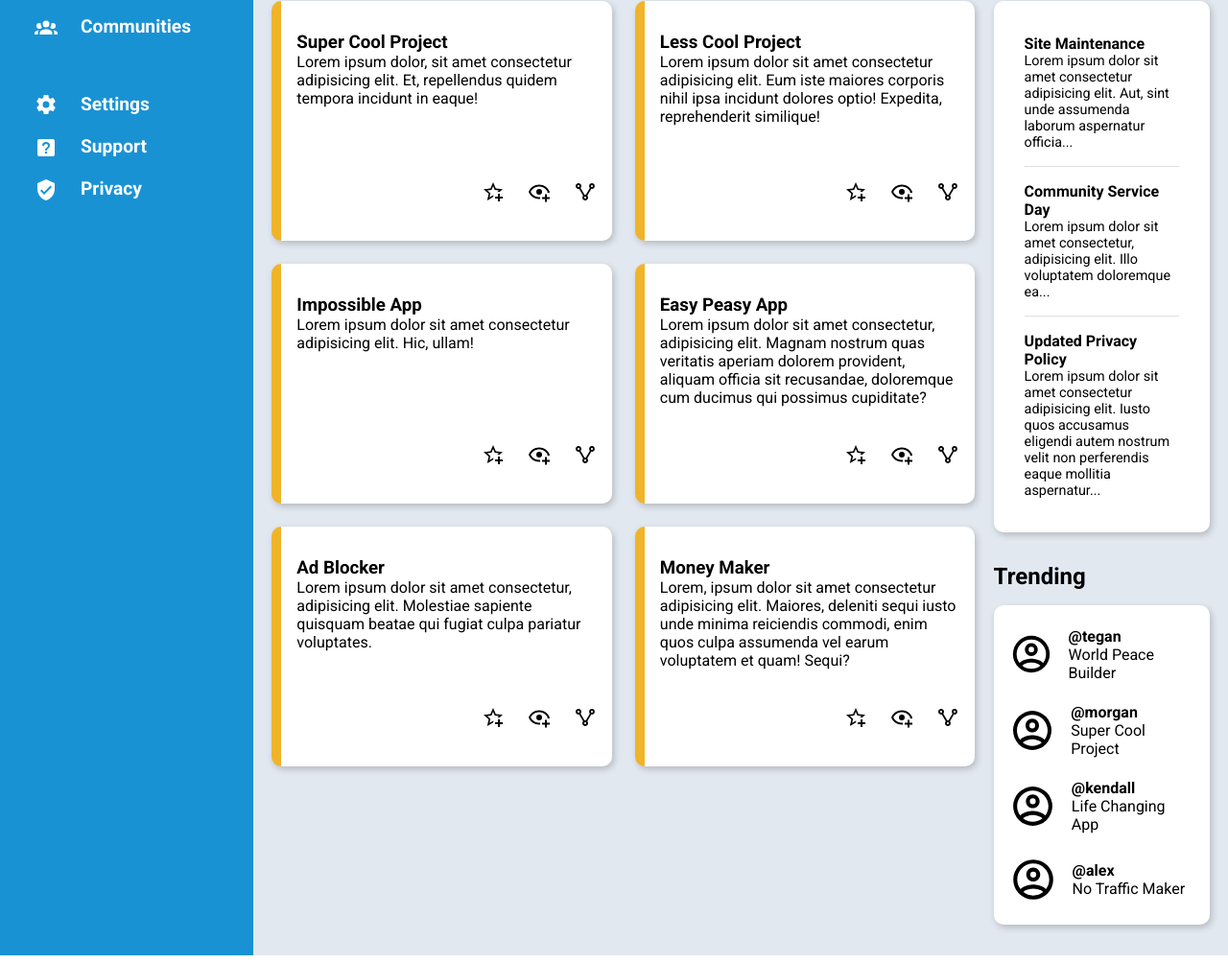
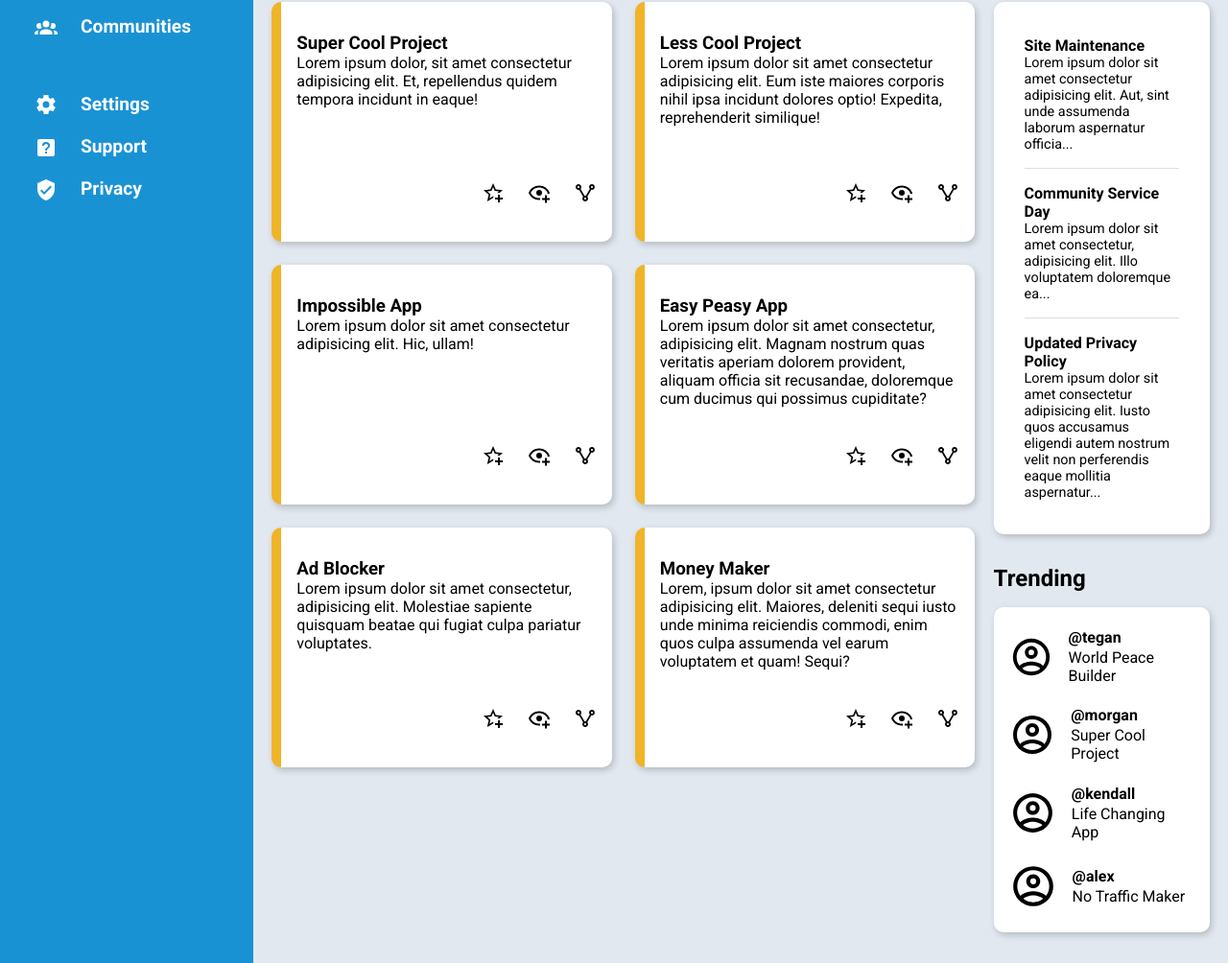
Before and after one commit to cganzon/odin-admin-dashboard, a plain HTML site: page index.html in a window 1280 px wide. Shown: the part 343-1347 px from the top of the page at 96% size. Drawn offline with Linux system fonts and the light colour scheme.

Commit message:
change trending usernames to links and add text underline hover state

```diff
--- a/index.html
+++ b/index.html
@@ -212,28 +212,28 @@
                     <div class="user">
                         <img src="./icons/account-circle-outline.svg" alt="">
                         <div>
-                            <p>@tegan</p>
+                            <p><a href="#">@tegan</a></p>
                             <p>World Peace Builder</p>
                         </div>
                     </div>
                     <div class="user">
                         <img src="./icons/account-circle-outline.svg" alt="">
                         <div>
-                            <p>@morgan</p>
+                            <p><a href="#">@morgan</a></p>
                             <p>Super Cool Project</p>
                         </div>
                     </div>
                     <div class="user">
                         <img src="./icons/account-circle-outline.svg" alt="">
                         <div>
-                            <p>@kendall</p>
+                            <p><a href="#">@kendall</a></p>
                             <p>Life Changing App</p>
                         </div>
                     </div>
                     <div class="user">
                         <img src="./icons/account-circle-outline.svg" alt="">
                         <div>
-                            <p>@alex</p>
+                            <p><a href="#">@alex</a></p>
                             <p>No Traffic Maker</p>
                         </div>
                     </div>
--- a/styles.css
+++ b/styles.css
@@ -269,6 +269,11 @@ input {
     width: 50px;
 }
 
-.user p:first-child {
+.user p:first-child a {
     font-weight: 700;
+    font-size: 1rem;
 }
+
+.user p:first-child a:hover {
+    text-decoration: underline;
+}
```
